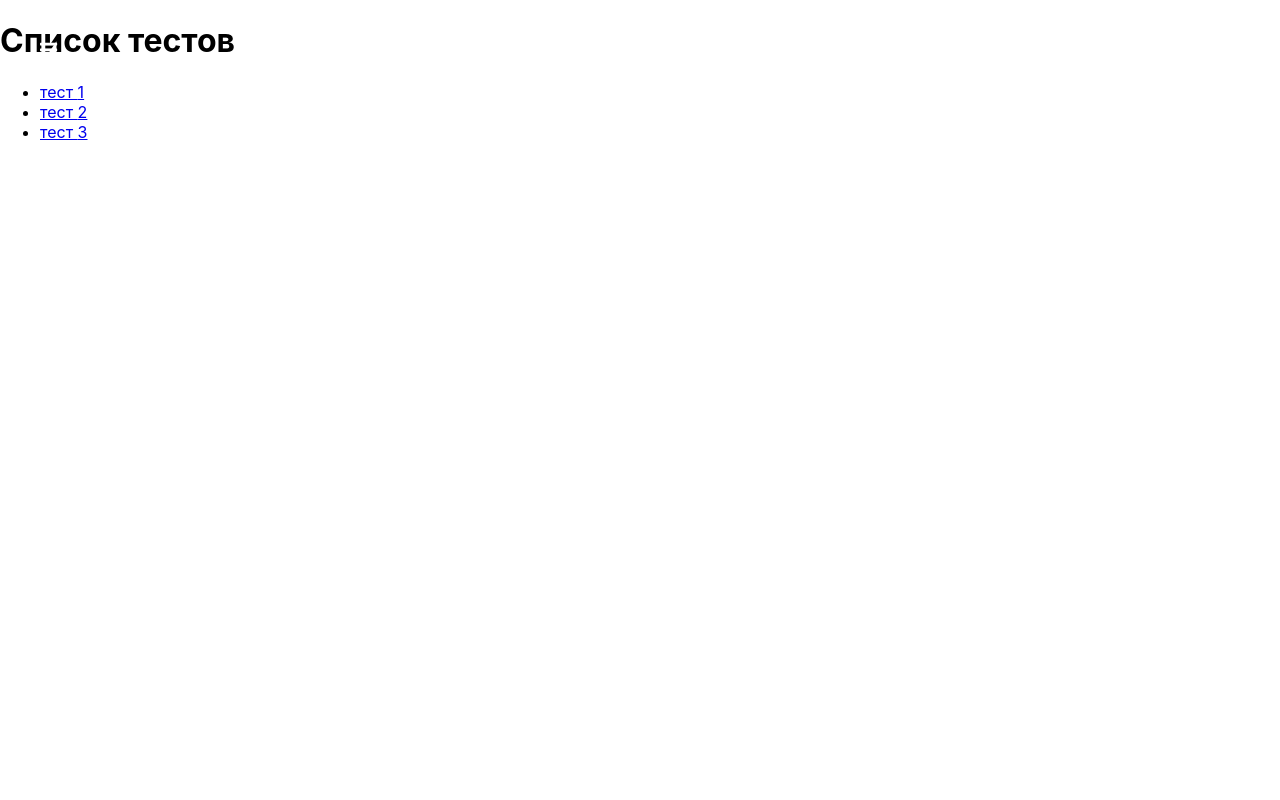
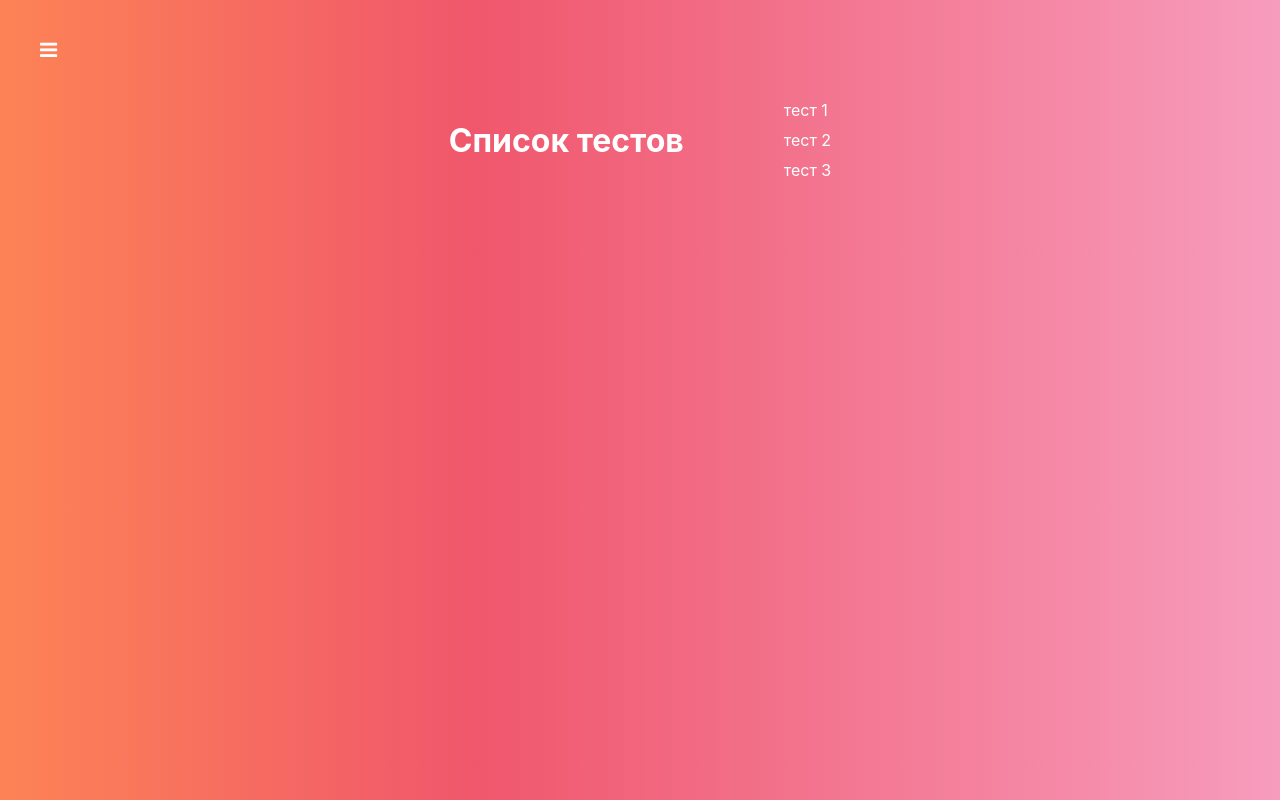
Before and after one commit to xxlxep/react-quiz, a React app: page / in a window 1280 px wide. Built offline with nearby package versions, Linux system fonts and the light colour scheme.

Commit message:
QuizList

```diff
--- a/src/components/FinishedQuiz/FinishedQuiz.js
+++ b/src/components/FinishedQuiz/FinishedQuiz.js
@@ -1,10 +1,11 @@
-import React from "react";
-import classes from "./FinishedQuiz.module.css";
-import Button from "../UI/Button/Button";
+import React from 'react';
+import classes from './FinishedQuiz.module.css';
+import Button from '../UI/Button/Button';
+import { Link } from 'react-router-dom';
 
 const FinishedQuiz = (props) => {
   const successCount = Object.keys(props.results).reduce((total, key) => {
-    if (props.results[key] === "success") {
+    if (props.results[key] === 'success') {
       total++;
     }
     return total;
@@ -14,15 +15,15 @@ const FinishedQuiz = (props) => {
       <ul>
         {props.quiz.map((quizItem, index) => {
           const cls = [
-            "fa",
-            props.results[quizItem.id] === "error" ? "fa-times" : "fa-check",
+            'fa',
+            props.results[quizItem.id] === 'error' ? 'fa-times' : 'fa-check',
             classes[props.results[quizItem.id]],
           ];
           return (
             <li key={index}>
               <strong>{index + 1} </strong>.&nbsp;
               {quizItem.question}
-              <i className={cls.join(" ")} />
+              <i className={cls.join(' ')} />
             </li>
           );
         })}
@@ -31,10 +32,12 @@ const FinishedQuiz = (props) => {
         Праввильно {successCount} из {props.quiz.length}
       </p>
       <div>
-        <Button onClick={props.onRetry} type="primary">
+        <Button onClick={props.onRetry} type='primary'>
           Повторить
         </Button>
-        <Button type="success">Перейти в список тестов </Button>
+        <Link to='/'>
+          <Button type='success'>Перейти в список тестов </Button>
+        </Link>
       </div>
     </div>
   );
--- a/src/containers/QuizList/QuizList.module.css
+++ b/src/containers/QuizList/QuizList.module.css
@@ -1,3 +1,28 @@
 .QuizList {
+  display: flex;
+  padding-top: 100px;
+  justify-content: center;
+  flex-grow: 1;
+  width: 100%;
+  background: linear-gradient(90deg, #fd8355 0%, #f0576c 37%, #f79cbd 100%);
+}
+.QuizList h1 {
+  padding-right: 100px;
+  color: #fff;
+}
 
+.QuizList ul {
+  list-style: none;
+  margin: 0;
+  padding: 0;
 }
+.QuizList ul li {
+  margin-bottom: 10px;
+}
+.QuizList li a {
+  text-decoration: none;
+  color: #fff;
+}
+.QuizList li a:hover {
+  color: #363f54;
+}
```
